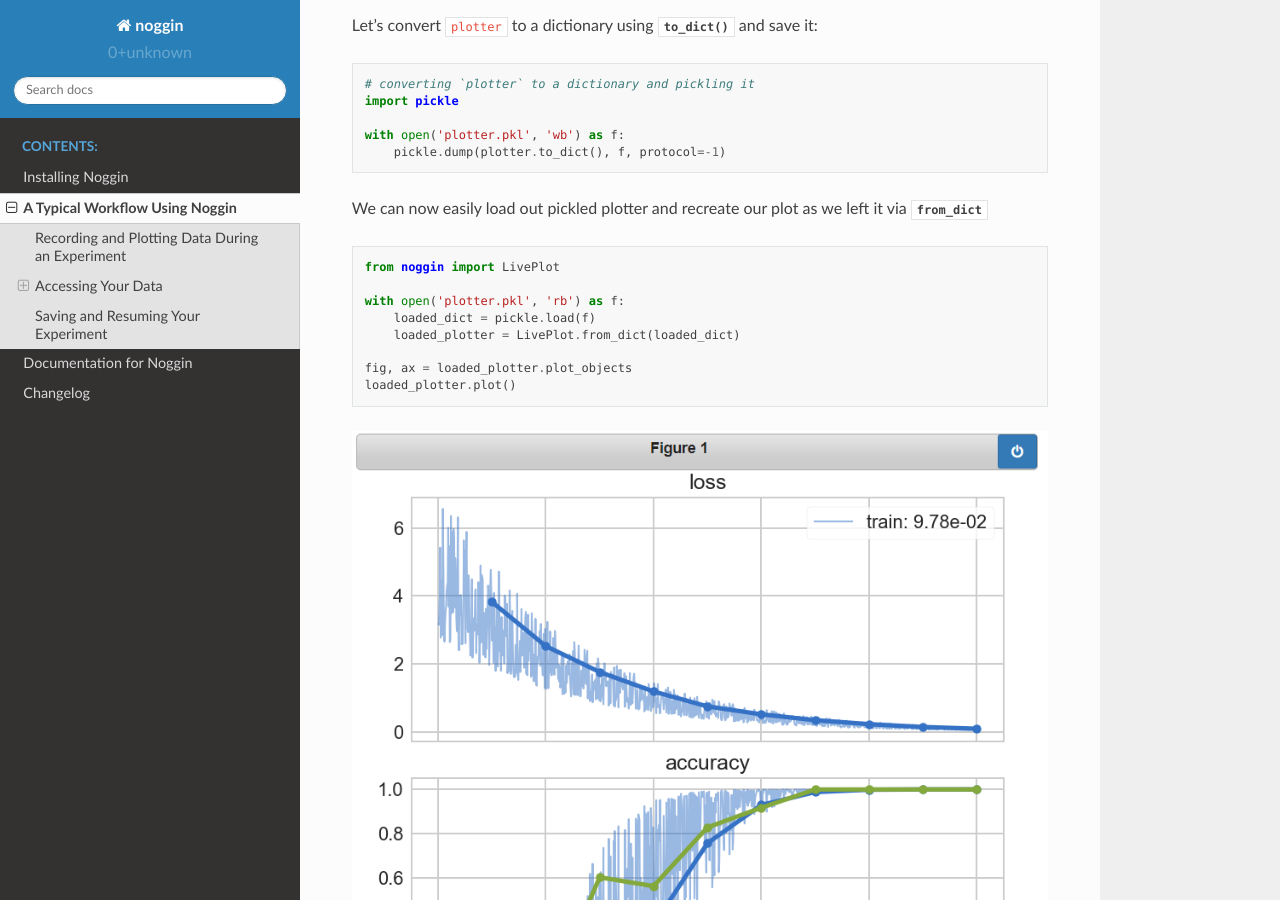
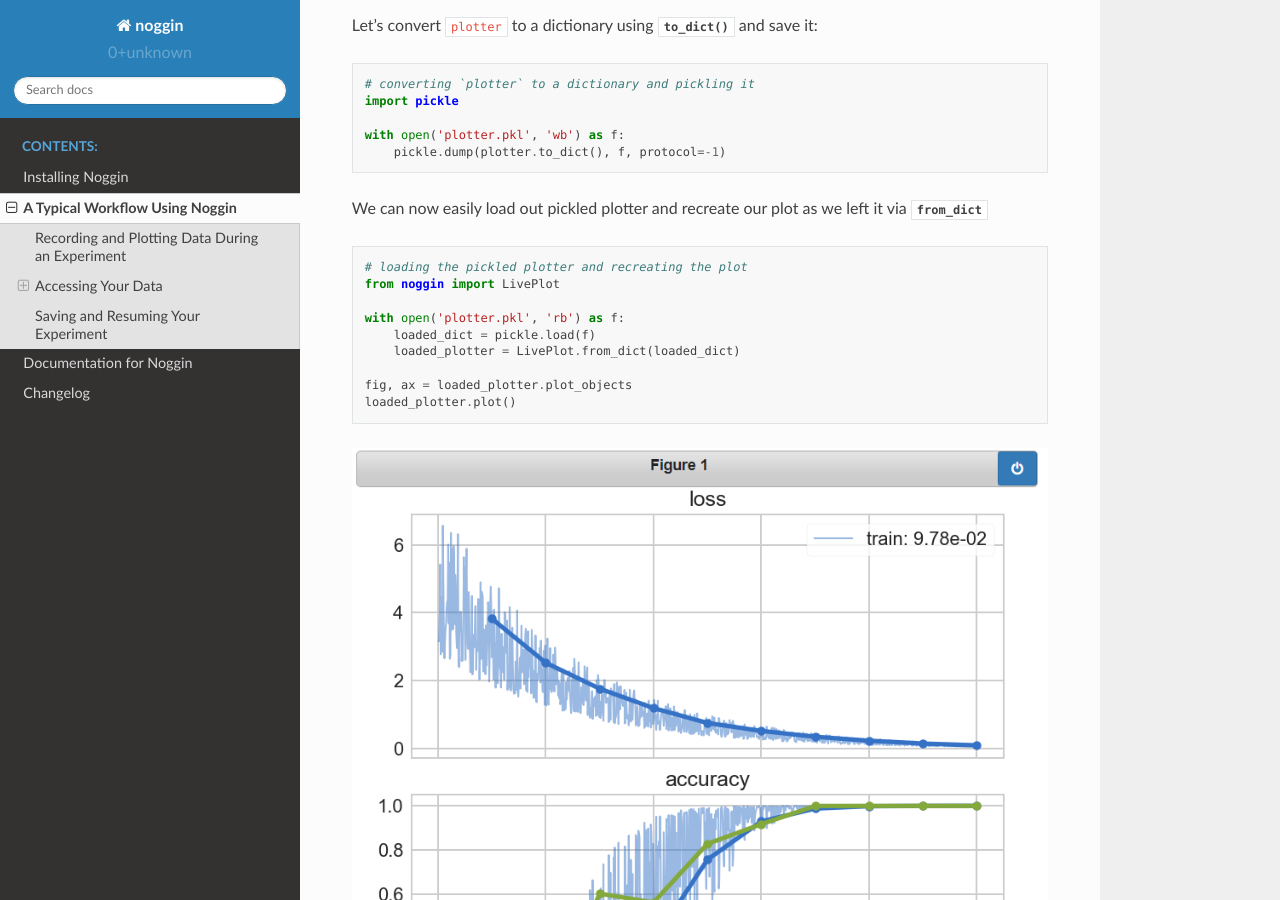
Before and after one commit to rsokl/noggin, a Sphinx documentation site: the page built from docs/source/workflow.rst, in a window 1280 px wide and 900 px high, scrolled down 5290 px. Built offline with Sphinx 7.4.7 and the Read the Docs theme 2.0.0, drawn with Linux system fonts in a browser that asks for light colours.

Commit message:
add caption

```diff
--- a/docs/source/workflow.rst
+++ b/docs/source/workflow.rst
@@ -183,6 +183,7 @@ We can now easily load out pickled plotter and recreate our plot as we left it v
 
 .. code::
 
+    # loading the pickled plotter and recreating the plot
     from noggin import LivePlot
 
     with open('plotter.pkl', 'rb') as f:
```
